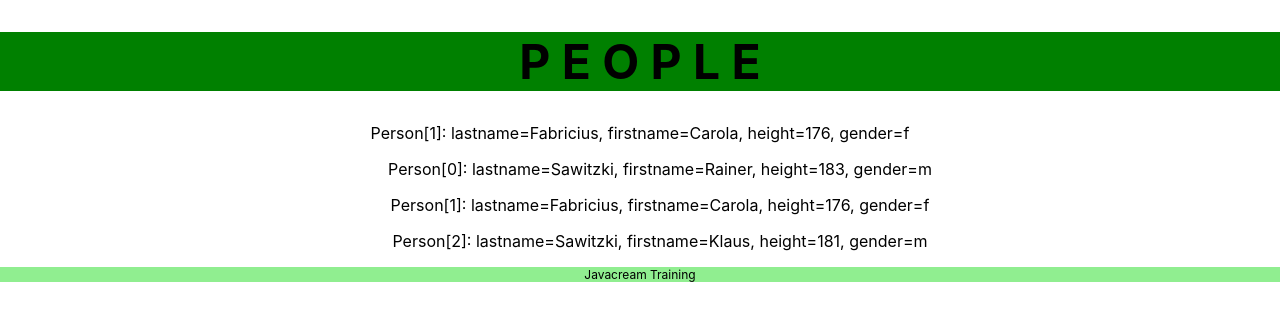
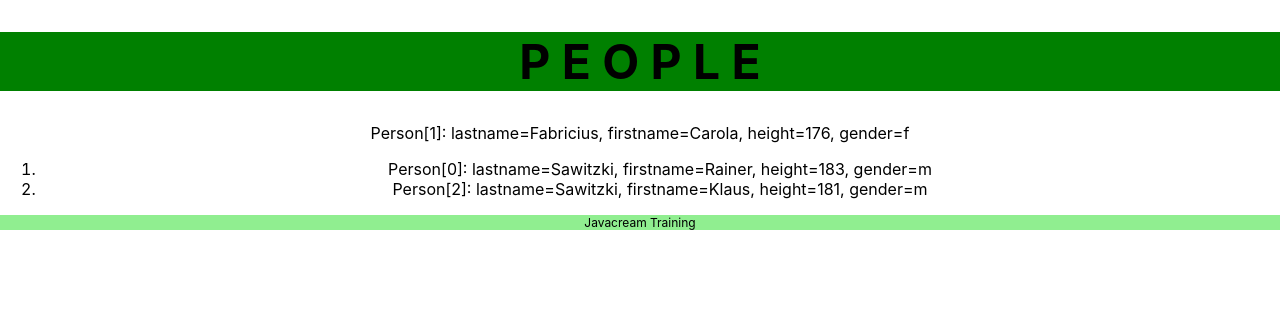
Before and after one commit to Javacream/org.javacream.training.react, a React (Create React App) app in the folder training/: page / in a window 1280 px wide. Shown: the top 320 px of the page. Built offline with nearby package versions, Linux system fonts and the light colour scheme.

Commit message:
add PeopleComponent

```diff
--- a/training/src/people/component/PeopleComponent.js
+++ b/training/src/people/component/PeopleComponent.js
@@ -1,7 +1,7 @@
 import React from 'react';
 import {peopleData} from '../testdata/PeopleData'
 function PeopleComponent() {
-    const peopleHtml = peopleData.allInfos().map( (info) => <p>{info}</p>)
+    const peopleHtml = peopleData.allPeopleBy('m').map( (p) => <li>{p.info()}</li>)
     return (
         <div><ol>{peopleHtml}</ol></div>
     );
```
